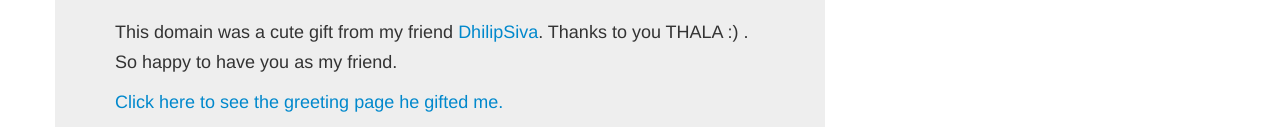
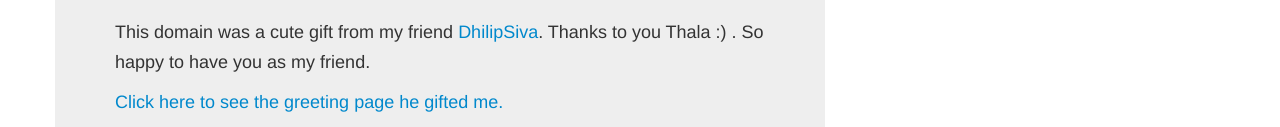
Before and after one commit to gautamjeyaraman/gautamjeyaraman.github.com, a plain HTML site: page my_bday_gift.html in a window 1280 px wide. Shown: the part 233-360 px from the top of the page. Drawn offline with Linux system fonts and the light colour scheme.

Commit message:
another commit

```diff
--- a/my_bday_gift.html
+++ b/my_bday_gift.html
@@ -42,7 +42,7 @@
 				<div class="span8">
 					<div class="hero-unit">
 						<h1>The Best B'day Gift !!</h1><br/>
-						<p>This domain was a cute gift from my friend <a href="http://dhilipsiva.com" target="_blank">DhilipSiva</a>. Thanks to you THALA :) . So happy to have you as my friend.</p>
+						<p>This domain was a cute gift from my friend <a href="http://dhilipsiva.com" target="_blank">DhilipSiva</a>. Thanks to you Thala :) . So happy to have you as my friend.</p>
 						<p><a href="dhilipsiva/bday_gift.html" target="_blank">Click here to see the greeting page he gifted me.</a></p>
 						<p>You can <a href="http://dhilipsiva.com" target="_blank">catch him here! </a>
 					</div>
```
Also changed, not shown: index.html (+1 -1 lines).
